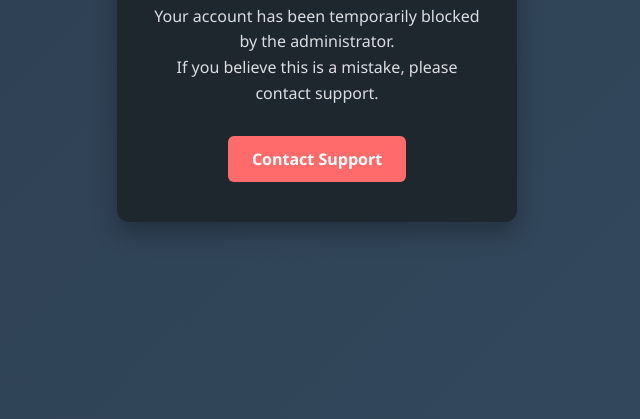
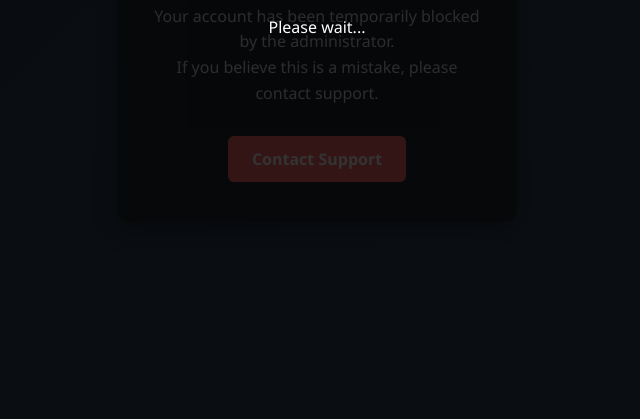
Before and after one commit to in99aviator/mines-bot, a plain HTML site: page blocked.html in a window 1280 px wide. Shown: the part 381-800 px from the top of the page, without its empty margins (323-963 px from the left). Drawn offline with Linux system fonts and the light colour scheme; no server answers.

Commit message:
Update blocked.html

```diff
--- a/blocked.html
+++ b/blocked.html
@@ -58,6 +58,14 @@
   </style>
 </head>
 <body>
+
+  <div id="loadingOverlay" style="display:none; position:fixed; top:0; left:0; width:100%; height:100%; background:rgba(0,0,0,0.8); z-index:9999; display:flex; align-items:center; justify-content:center;">
+  <div style="text-align:center;">
+    <div class="loader"></div>
+    <p style="color:white; margin-top:15px;">Please wait...</p>
+  </div>
+</div>
+
   <div class="card">
     <div class="icon">⚠️</div>
     <h1>Account Blocked</h1>
```
